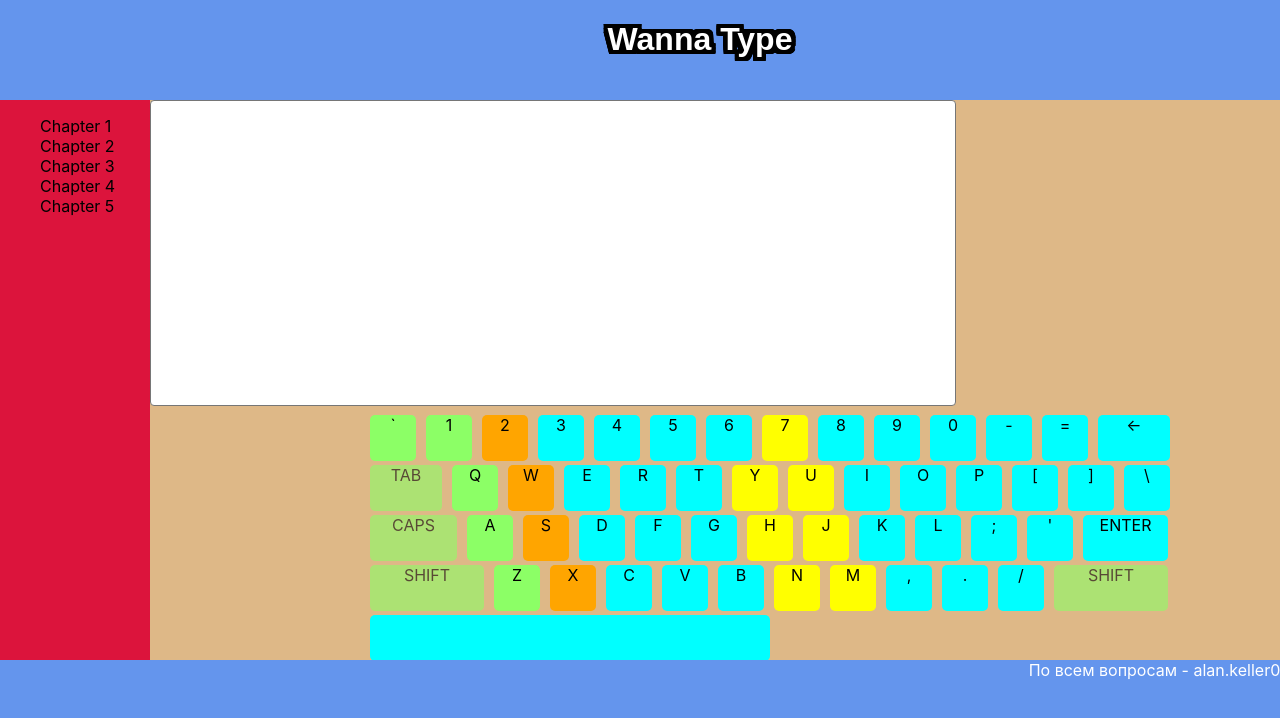
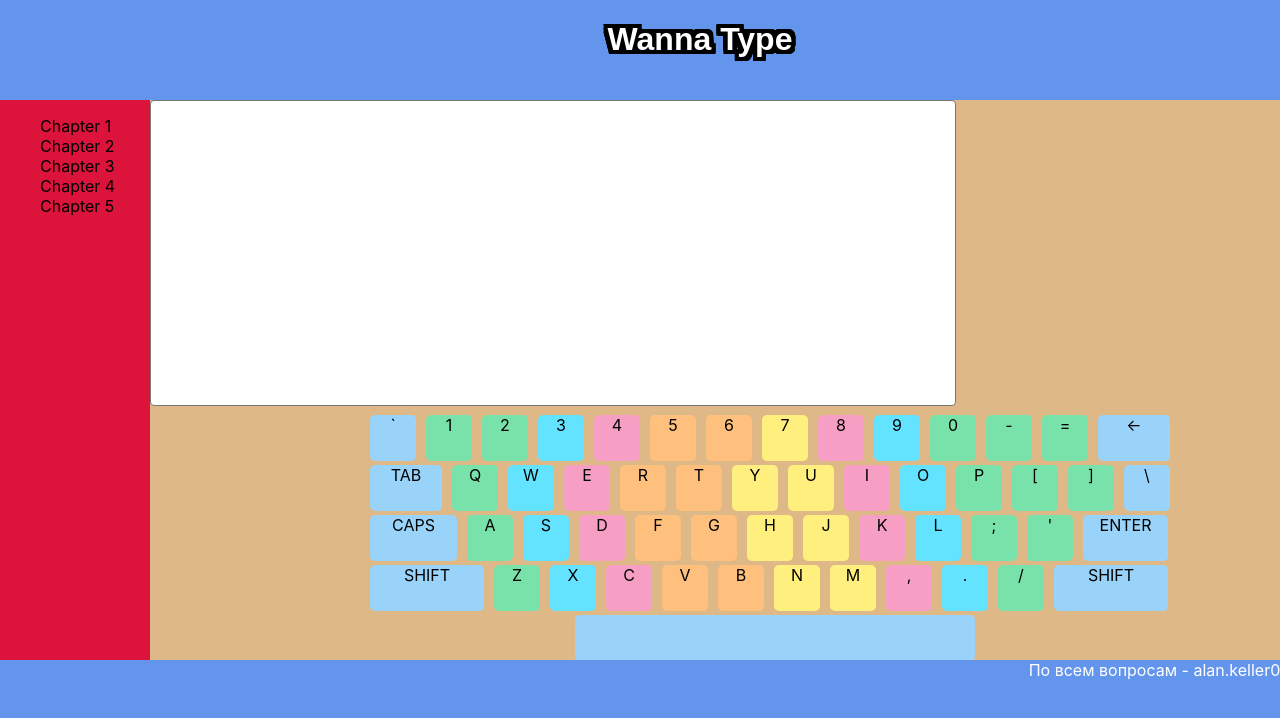
Before and after one commit to Kelly0210/WannaType, a React (Create React App) app: page / in a window 1280 px wide. Shown: the top 718 px of the page. Built offline with nearby package versions, Linux system fonts and the light colour scheme.

Commit message:
Keyboard final variantion N1 - Ratatype

```diff
--- a/src/Components/Keyboard/Keyboard.jsx
+++ b/src/Components/Keyboard/Keyboard.jsx
@@ -6,68 +6,68 @@ const Keyboard = () => {
     return (
         <div className={style.container}>
         <div className={style.row}>
-            <div className={`${style.key} ${style.keyGreen}`}>`</div>
+            <div className={`${style.key} ${style.keyWaveBlue}`}>`</div>
             <div className={`${style.key} ${style.keyGreen}`}>1</div>
-            <div className={`${style.key} ${style.keyOrange}`}>2</div>
-            <div className={style.key}>3</div>
-            <div className={style.key}>4</div>
-            <div className={style.key}>5</div>
-            <div className={style.key}>6</div>
+            <div className={`${style.key} ${style.keyGreen}`}>2</div>
+            <div className={`${style.key} ${style.keyBlue}`}>3</div>
+            <div className={`${style.key} ${style.keyPink}`}>4</div>
+            <div className={`${style.key} ${style.keyOrange}`}>5</div>
+            <div className={`${style.key} ${style.keyOrange}`}>6</div>
             <div className={`${style.key} ${style.keyYellow}`}>7</div>
-            <div className={style.key}>8</div>
-            <div className={style.key}>9</div>
-            <div className={style.key}>0</div>
-            <div className={style.key}>-</div>
-            <div className={style.key}>=</div>
-            <div className={`${style.key} ${style.keyBackSpace}`}>←</div>
+            <div className={`${style.key} ${style.keyPink}`}>8</div>
+            <div className={`${style.key} ${style.keyBlue}`}>9</div>
+            <div className={`${style.key} ${style.keyGreen}`}>0</div>
+            <div className={`${style.key} ${style.keyGreen}`}>-</div>
+            <div className={`${style.key} ${style.keyGreen}`}>=</div>
+            <div className={`${style.key} ${style.keyBackSpace} ${style.keyWaveBlue}`}>←</div>
         </div>
         <div className={style.row}>
-            <div className={`${style.key} ${style.keyTab}`}>TAB</div>
+            <div className={`${style.key} ${style.keyTab} ${style.keyWaveBlue}`}>TAB</div>
             <div className={`${style.key} ${style.keyGreen}`}>Q</div>
-            <div className={`${style.key} ${style.keyOrange}`}>W</div>
-            <div className={style.key}>E</div>
-            <div className={style.key}>R</div>
-            <div className={style.key}>T</div>
+            <div className={`${style.key} ${style.keyBlue}`}>W</div>
+            <div className={`${style.key} ${style.keyPink}`}>E</div>
+            <div className={`${style.key} ${style.keyOrange}`}>R</div>
+            <div className={`${style.key} ${style.keyOrange}`}>T</div>
             <div className={`${style.key} ${style.keyYellow}`}>Y</div>
             <div className={`${style.key} ${style.keyYellow}`}>U</div>
-            <div className={style.key}>I</div>
-            <div className={style.key}>O</div>
-            <div className={style.key}>P</div>
-            <div className={style.key}>[</div>
-            <div className={style.key}>]</div>
-            <div className={style.key}>\</div>
+            <div className={`${style.key} ${style.keyPink}`}>I</div>
+            <div className={`${style.key} ${style.keyBlue}`}>O</div>
+            <div className={`${style.key} ${style.keyGreen}`}>P</div>
+            <div className={`${style.key} ${style.keyGreen}`}>[</div>
+            <div className={`${style.key} ${style.keyGreen}`}>]</div>
+            <div className={`${style.key} ${style.keyWaveBlue}`}>\</div>
         </div>
         <div className={style.row}>
-            <div className={`${style.key} ${style.keyCaps}`}>CAPS</div>
+            <div className={`${style.key} ${style.keyCaps} ${style.keyWaveBlue}`}>CAPS</div>
             <div className={`${style.key} ${style.keyGreen}`}>A</div>
-            <div className={`${style.key} ${style.keyOrange}`}>S</div>
-            <div className={style.key}>D</div>
-            <div className={style.key}>F</div>
-            <div className={style.key}>G</div>
+            <div className={`${style.key} ${style.keyBlue}`}>S</div>
+            <div className={`${style.key} ${style.keyPink}`}>D</div>
+            <div className={`${style.key} ${style.keyOrange}`}>F</div>
+            <div className={`${style.key} ${style.keyOrange}`}>G</div>
             <div className={`${style.key} ${style.keyYellow}`}>H</div>
             <div className={`${style.key} ${style.keyYellow}`}>J</div>
-            <div className={style.key}>K</div>
-            <div className={style.key}>L</div>
-            <div className={style.key}>;</div>
-            <div className={style.key}>'</div>
-            <div className={`${style.key} ${style.keyEnter}`}>ENTER</div>
+            <div className={`${style.key} ${style.keyPink}`}>K</div>
+            <div className={`${style.key} ${style.keyBlue}`}>L</div>
+            <div className={`${style.key} ${style.keyGreen}`}>;</div>
+            <div className={`${style.key} ${style.keyGreen}`}>'</div>
+            <div className={`${style.key} ${style.keyEnter} ${style.keyWaveBlue}`}>ENTER</div>
         </div>
         <div className={style.row}>
-            <div className={`${style.key} ${style.keyShift}`}>SHIFT</div>
-            <div className={`${style.key} ${style.keyGreen}`}>Z</div>
-            <div className={`${style.key} ${style.keyOrange}`}>X</div>
-            <div className={style.key}>C</div>
-            <div className={style.key}>V</div>
-            <div className={style.key}>B</div>
+            <div className={`${style.key} ${style.keyShift} ${style.keyWaveBlue}`}>SHIFT</div>
+            <div className={`${style.key} ${style.keyGreen}`}><span>Z</span></div>
+            <div className={`${style.key} ${style.keyBlue}`}>X</div>
+            <div className={`${style.key} ${style.keyPink}`}>C</div>
+            <div className={`${style.key} ${style.keyOrange}`}>V</div>
+            <div className={`${style.key} ${style.keyOrange}`}>B</div>
             <div className={`${style.key} ${style.keyYellow}`}>N</div>
             <div className={`${style.key} ${style.keyYellow}`}>M</div>
-            <div className={style.key}>,</div>
-            <div className={style.key}>.</div>
-            <div className={style.key}>/</div>
-            <div className={`${style.key} ${style.keyShift}`}>SHIFT</div>
+            <div className={`${style.key} ${style.keyPink}`}>,</div>
+            <div className={`${style.key} ${style.keyBlue}`}>.</div>
+            <div className={`${style.key} ${style.keyGreen}`}>/</div>
+            <div className={`${style.key} ${style.keyShift} ${style.keyWaveBlue}`}>SHIFT</div>
         </div>
         <div className={style.row}>
-            <div className={`${style.key} ${style.keySpace}`}></div>
+            <div className={`${style.key} ${style.keySpace} ${style.keyWaveBlue}`}></div>
         </div>
         </div>
 
--- a/src/Components/Keyboard/Keyboard.module.css
+++ b/src/Components/Keyboard/Keyboard.module.css
@@ -12,36 +12,41 @@
     background-color: aqua;
     text-align: center;
 }
+
 .keyGreen {
-    background-color: #8cff66;
+    background-color: #78e2aa;
+}
+.keyPink {
+    background-color: #f69ec4;;
 }
 .keyOrange {
-    background-color: orange;
+    background-color: #ffc07e;;
 }
 .keyYellow {
-    background-color: yellow;
+    background-color: #ffef7e;
+}
+.keyBlue {
+    background-color: #63e3ff;
+}
+.keyWaveBlue {
+    background-color: #9ad3fa;
 }
 .keyBackSpace {
     width: 72px;
 }
 .keyTab {
     width: 72px;
-    background-color: #8cff66;
-    opacity: 0.6;
 }
 .keyCaps {
     width: 87px;
-    background-color: #8cff66;
-    opacity: 0.6;
 }
 .keyEnter {
     width: 85px;
 }
 .keyShift {
     width: 114px;
-    background-color: #8cff66;
-    opacity: 0.6;
 }
 .keySpace {
     width: 400px;
+    margin-left: 210px;
 }
```
